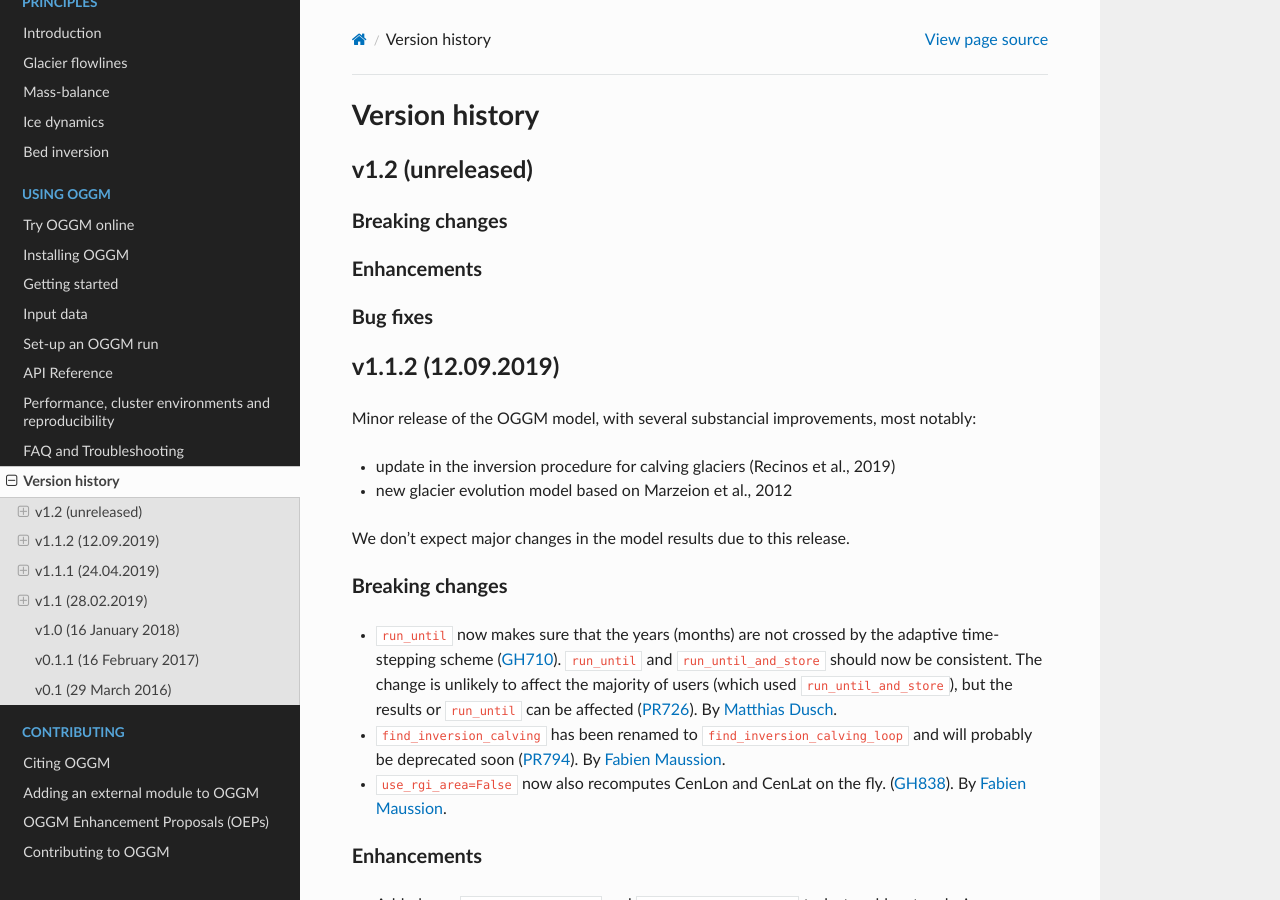
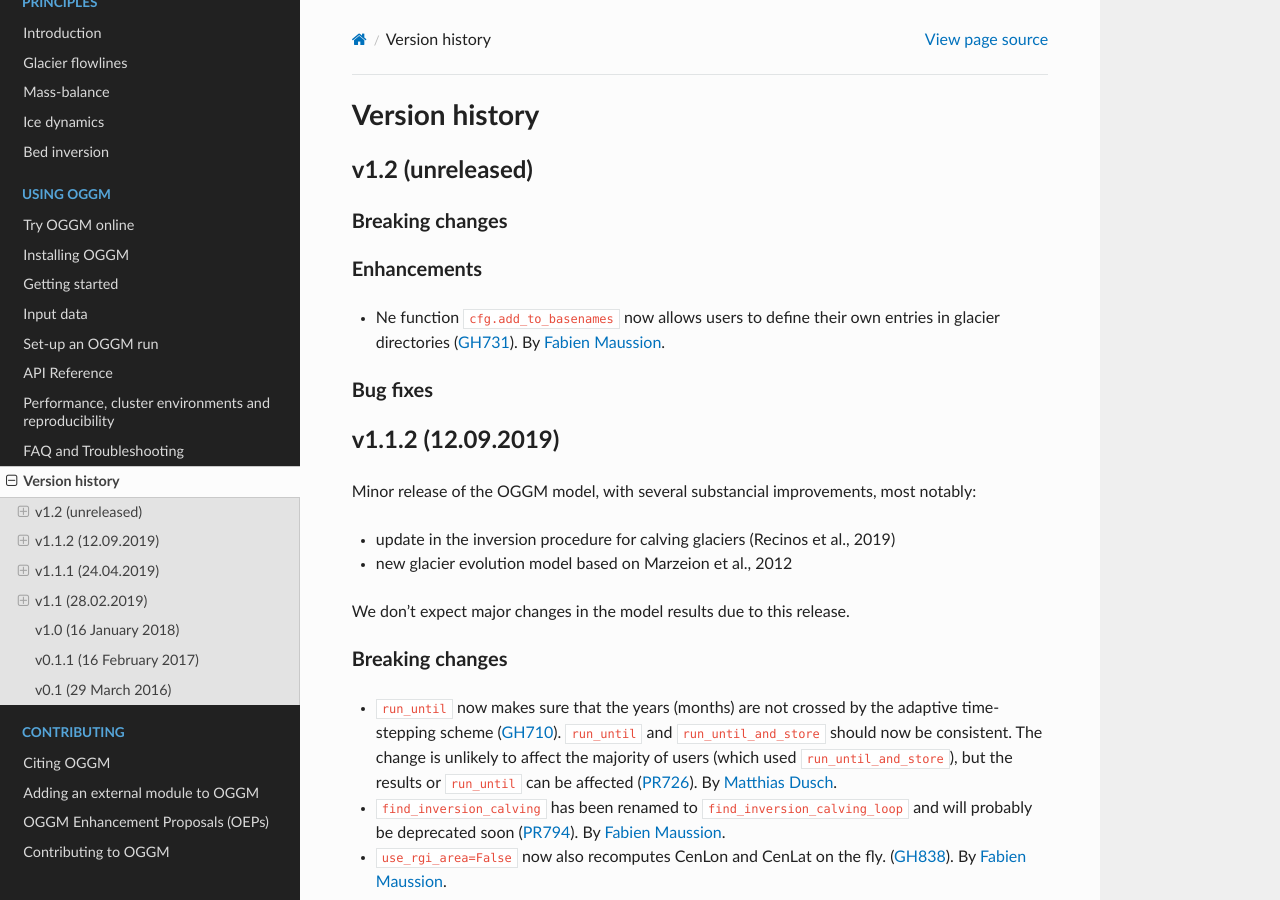
Before and after one commit to OGGM/oggm, a Sphinx documentation site: the page built from docs/whats-new.rst, in a window 1280 px wide and 900 px high. Built offline with Sphinx 7.4.7 and the Read the Docs theme 2.0.0, drawn with Linux system fonts in a browser that asks for light colours; the version number could not be read and is left out.

Commit message:
Add whats new

```diff
--- a/docs/whats-new.rst
+++ b/docs/whats-new.rst
@@ -12,6 +12,10 @@ Breaking changes
 
 Enhancements
 ~~~~~~~~~~~~
+
+- Ne function ``cfg.add_to_basenames`` now allows users to define their own
+  entries in glacier directories (:issue:`731`).
+  By `Fabien Maussion <https://github.com/fmaussion>`_.
 
 Bug fixes
 ~~~~~~~~~
```
